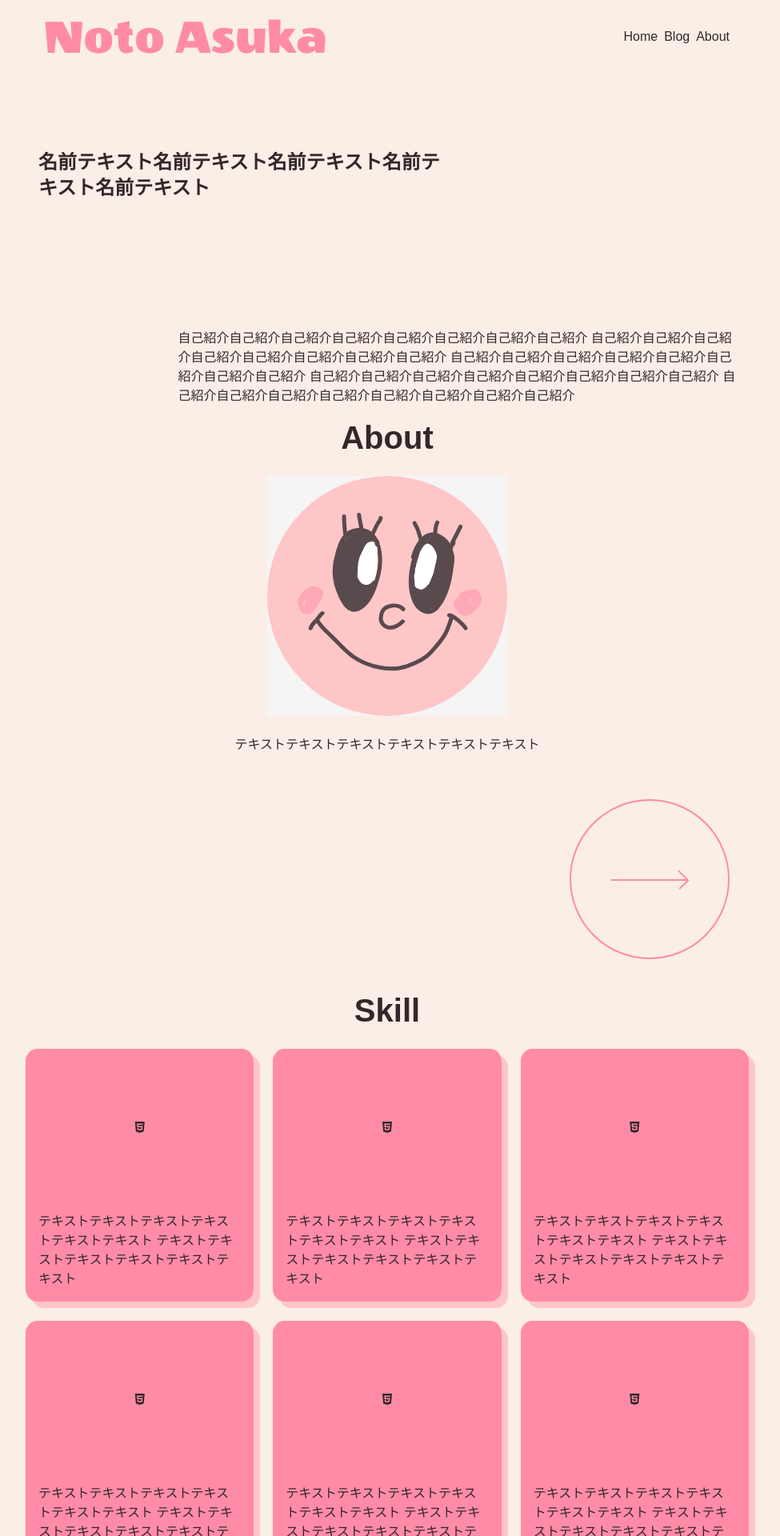
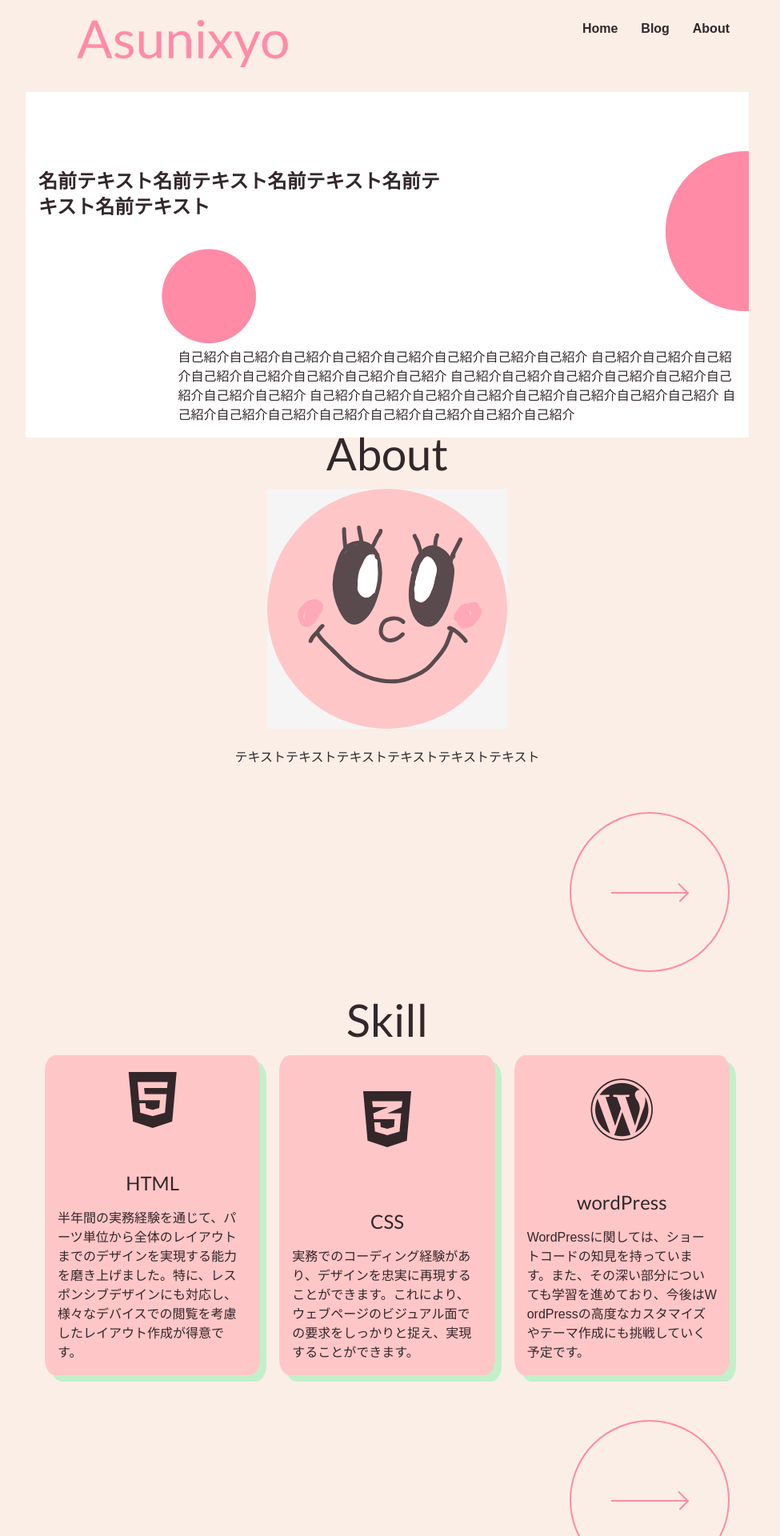
Before and after one commit to Asunixyo/nixyo-folio, a PHP site: page / in a window 1280 px wide. Shown: the top 1920 px of the page at 80% size, without its empty margins (156-1131 px from the left). Run offline with PHP 8.4, Linux system fonts and the light colour scheme.

Commit message:
html実装一旦終了

```diff
--- a/index.html
+++ b/index.html
@@ -6,23 +6,35 @@
     <link rel="stylesheet" href="scss/style.css" />
     <link
       rel="stylesheet"
+      href="https://fonts.googleapis.com/css?family=Lato"
+    />
+    <link
+      rel="stylesheet"
       href="https://cdnjs.cloudflare.com/ajax/libs/font-awesome/6.4.2/css/all.min.css"
     />
     <title>Noto Asuka</title>
   </head>
   <body>
     <header class="u-flex-space-between-x u-p3 u-max-w-content">
-      <img src="./images/noto_asuka.svg" alt="" />
-      <ul class="u-flex-center">
-        <li>Home</li>
-        <li class="u-mx1">Blog</li>
+      <div class="c-logo u-flex-center u-mx5">
+        <a href="index.html">
+          <img src="images/Asunixyo.png" alt="ロゴ" />
+        </a>
+      </div>
+      <ul class="l-header-nav u-flex-space-between-x u-text-bold">
+        <li>
+          <a href="index.html">Home</a>
+        </li>
+        <li class="u-mx1">
+          <a href="archive.html">Blog</a>
+        </li>
         <li>
           <a href="page-about.html">About</a>
         </li>
       </ul>
     </header>
     <main class="u-max-w-content">
-      <div class="u-p2">
+      <div class="u-p2 p-index-background-img">
         <div class="u-flex-start-x u-mt10">
           <p class="c-3-title u-w-60">
             名前テキスト名前テキスト名前テキスト名前テキスト名前テキスト
@@ -39,89 +51,70 @@
         </div>
       </div>
       <section>
-        <h2 class="c-5-title u-text-center">About</h2>
+        <h2 class="c-secondary-4-title u-text-center">About</h2>
         <div class="u-flex-center u-p3">
           <img src="images/nixyo.svg" alt="" />
         </div>
         <p class="u-text-center">
           テキストテキストテキストテキストテキストテキスト
         </p>
-        <a href="">
-          <div class="u-flex-end-x u-mr3 u-mt7">
+        <div class="u-flex-end-x u-mr3 u-mt7">
+          <a href="">
             <div class="c-more-circle-arrow">
               <span></span>
             </div>
-          </div>
-        </a>
+          </a>
+        </div>
       </section>
       <section class="u-mt5">
-        <h2 class="c-5-title u-text-center">Skill</h2>
-        <div class="u-grid-3">
+        <h2 class="c-secondary-4-title u-text-center">Skill</h2>
+        <div
+          class="p-index-content-skill-container u-grid-3 u-grid-2-md u-grid-1-sm u-mx3"
+        >
           <div class="u-p1 c-card-pickup u-mt3">
-            <div class="u-flex-center c-card-pickup-img">
+            <div class="c-card-img u-flex-center">
               <i class="fab fa-html5"></i>
             </div>
-            <p class="u-mt1 c-card-pickup-text">
-              テキストテキストテキストテキストテキストテキスト
-              テキストテキストテキストテキストテキストテキスト
-            </p>
+            <div class="c-card-skill-text u-mt5">
+              <div class="c-secondary-3-title u-flex-center">HTML</div>
+              <p class="u-mt1 c-card-pickup-text">
+                半年間の実務経験を通じて、パーツ単位から全体のレイアウトまでのデザインを実現する能力を磨き上げました。特に、レスポンシブデザインにも対応し、様々なデバイスでの閲覧を考慮したレイアウト作成が得意です。
+              </p>
+            </div>
           </div>
           <div class="u-p1 c-card-pickup u-mt3">
-            <div class="u-flex-center c-card-pickup-img">
-              <i class="fab fa-html5"></i>
+            <div class="c-card-img u-flex-center">
+              <i class="fab fa-css3-alt"></i>
             </div>
-            <p class="u-mt1 c-card-pickup-text">
-              テキストテキストテキストテキストテキストテキスト
-              テキストテキストテキストテキストテキストテキスト
-            </p>
+            <div class="c-card-skill-text u-mt5">
+              <div class="c-secondary-3-title u-flex-center">CSS</div>
+              <p class="u-mt1 c-card-pickup-text">
+                実務でのコーディング経験があり、デザインを忠実に再現することができます。これにより、ウェブページのビジュアル面での要求をしっかりと捉え、実現することができます。
+              </p>
+            </div>
           </div>
           <div class="u-p1 c-card-pickup u-mt3">
-            <div class="u-flex-center c-card-pickup-img">
-              <i class="fab fa-html5"></i>
+            <div class="c-card-img u-flex-center">
+              <i class="fab fa-wordpress"></i>
             </div>
-            <p class="u-mt1 c-card-pickup-text">
-              テキストテキストテキストテキストテキストテキスト
-              テキストテキストテキストテキストテキストテキスト
-            </p>
-          </div>
-          <div class="u-p1 c-card-pickup u-mt3">
-            <div class="u-flex-center c-card-pickup-img">
-              <i class="fab fa-html5"></i>
+            <div class="c-card-skill-text u-mt5">
+              <div class="c-secondary-3-title u-flex-center">wordPress</div>
+              <p class="u-mt1 c-card-pickup-text">
+                WordPressに関しては、ショートコードの知見を持っています。また、その深い部分についても学習を進めており、今後はWordPressの高度なカスタマイズやテーマ作成にも挑戦していく予定です。
+              </p>
             </div>
-            <p class="u-mt1 c-card-pickup-text">
-              テキストテキストテキストテキストテキストテキスト
-              テキストテキストテキストテキストテキストテキスト
-            </p>
-          </div>
-          <div class="u-p1 c-card-pickup u-mt3">
-            <div class="u-flex-center c-card-pickup-img">
-              <i class="fab fa-html5"></i>
-            </div>
-            <p class="u-mt1 c-card-pickup-text">
-              テキストテキストテキストテキストテキストテキスト
-              テキストテキストテキストテキストテキストテキスト
-            </p>
-          </div>
-          <div class="u-p1 c-card-pickup u-mt3">
-            <div class="u-flex-center c-card-pickup-img">
-              <i class="fab fa-html5"></i>
-            </div>
-            <p class="u-mt1 c-card-pickup-text">
-              テキストテキストテキストテキストテキストテキスト
-              テキストテキストテキストテキストテキストテキスト
-            </p>
           </div>
         </div>
-        <a href="">
-          <div class="u-flex-end-x u-mr3 u-mt7">
+        <div class="u-flex-end-x u-mr3 u-mt7">
+          <a href="">
             <div class="c-more-circle-arrow">
               <span></span>
             </div>
-          </div>
-        </a>
+          </a>
+        </div>
       </section>
       <section>
-        <h2 class="c-5-title u-text-center u-mt5">About</h2>
+        <h2 class="c-secondary-4-title u-text-center">About</h2>
         <div class="u-flex-md-xl u-flex-md u-m3">
           <div class="c-post-img u-flex-center u-mx-auto">
             <img src="images/how-to-use-chatgpt.png" alt="" />
@@ -188,29 +181,49 @@
             </p>
           </div>
         </div>
-        <a href="">
-          <div class="u-flex-end-x u-mr3 u-mt7">
+        <div class="u-flex-end-x u-mr3 u-mt7">
+          <a href="">
             <div class="c-more-circle-arrow">
               <span></span>
             </div>
-          </div>
-        </a>
+          </a>
+        </div>
       </section>
     </main>
-    <footer class="u-max-w-content">
-      <div class="u-flex-center">
-        <div class="u-mr2">
-          <i class="fab fa-html5"></i>
-          <i class="fab fa-html5"></i>
-          <i class="fab fa-html5"></i>
-        </div>
-        <div class="c-more-contact">
-          <div class="c-more-contact-circle-arrow u-flex-center">
-            <span>contact</span>
+    <footer class="p-footer-container-main-sns u-mt7">
+      <div class="u-flex-center p-footer-container">
+        <div class="p-footer-container-main-sns u-flex-center-x u-mr2">
+          <div
+            class="p-footer-container-main-sns-icon u-flex-center u-mx5 u-mx2-sm"
+          >
+            <a href="https://github.com/Asunixyo">
+              <i class="fa-brands fa-github"></i>
+            </a>
+          </div>
+          <div
+            class="p-footer-container-main-sns-icon u-flex-center u-mx5 u-mx2-sm"
+          >
+            <a href="https://www.threads.net/@asu__nixyo">
+              <i class="fa-brands fa-threads"></i>
+            </a>
+          </div>
+          <div
+            class="p-footer-container-main-sns-icon u-flex-center u-mx5 u-mx2-sm"
+          >
+            <a href="https://www.instagram.com/asu__nixyo/">
+              <i class="fa-brands fa-instagram"></i>
+            </a>
           </div>
         </div>
+        <div class="c-more-contact u-my8">
+          <a href="">
+            <div class="c-more-contact-circle-arrow u-flex-center">
+              <span>contact</span>
+            </div>
+          </a>
+        </div>
       </div>
-      <div class="u-text-center u-my3">&copy; 2023 Noto Asuka</div>
+      <div class="p-footer-copyright u-flex-center u-p3">&copy; 2023 Asunixyo</div>
     </footer>
   </body>
 </html>
--- a/scss/foundation/_variables.scss
+++ b/scss/foundation/_variables.scss
@@ -42,7 +42,7 @@ $z-index: (
 
 // Font
 $font-family-primary: "Yu Gothic", sans-serif;
-$font-family-secondary: "Zen Dots", cursive;
+$font-family-secondary: "Lato", Frank Ruhl Libre;
 
 $font-size: (
   "h1": mu(4),
--- a/scss/object/component/_card.scss
+++ b/scss/object/component/_card.scss
@@ -5,10 +5,10 @@
   &-pickup {
     display: grid;
     grid-template-rows: 1.5fr 1fr;
-    background-color: map-get($global-colors, "primary");
+    background-color: map-get($global-colors, "secondary");
     border-radius: 5%;
-    max-height: mu(40);
-    box-shadow: mu(1) mu(1) 0 map-get($global-colors, "secondary");
+    max-height: mu(50);
+    box-shadow: mu(1) mu(1) 0 map-get($global-colors, "tertiary");
     &-img {
       height: 100%;
       > img {
@@ -43,6 +43,9 @@
         margin-top: mu(1);
       }
     }
+  }
+  &-img {
+    font-size: mu(10);
   }
   &-skill {
     display: grid;
--- a/scss/object/component/_more.scss
+++ b/scss/object/component/_more.scss
@@ -13,6 +13,7 @@
     height: $circle-radius;
     border: $line-width solid map-get($global-colors, "primary");
     border-radius: 50%;
+
     &::before,
     &::after,
     span {
@@ -33,6 +34,7 @@
       width: $arrow-point-length;
       height: $line-width;
     }
+
     &::before {
       top: 50%;
       left: calc(50% + $arrow-length/2 - $arrow-point-length);
@@ -46,10 +48,12 @@
       transform-origin: 100% 0%;
       transform: translateY(0) rotate(-45deg);
     }
+
     &:hover {
       opacity: 0.5;
     }
   }
+
   &-contact {
     $line-width: 4px;
     $circle-radius: mu(20);
@@ -58,19 +62,23 @@
       position: relative;
       width: $circle-radius;
       height: $circle-radius;
-      border: $line-width solid map-get($global-colors, "primary");
+      border: $line-width solid map-get($global-colors, "font-secondary");
       border-radius: 50%;
+
       span {
-        font-family: $font-family-secondary;
+        // font-family: $font-family-secondary;
         font-size: mu(3);
         font-weight: bold;
+        color: map-get($global-colors, "font-secondary");
       }
+
       &:hover {
         opacity: 0.5;
         cursor: pointer;
       }
     }
   }
+
   &-read {
     border: 1px solid map-get($global-colors, "white");
     padding: mu(1) mu(5);
--- a/scss/object/component/_title.scss
+++ b/scss/object/component/_title.scss
@@ -100,7 +100,7 @@
 
 .c-secondary-4-title {
   font-family: $font-family-secondary;
-  font-size: mu(4);
+  font-size: mu(7);
   line-height: mu(5);
 }
 
--- a/scss/object/project/_footer.scss
+++ b/scss/object/project/_footer.scss
@@ -3,39 +3,48 @@
 
 .p-footer {
   &-container {
-    background-color: map-get($global-colors, "secondary");
+    background-color: map-get($global-colors, "primary");
+
     &-main {
       &-sns {
         &-icon {
           width: mu(8);
           height: mu(8);
           border-radius: 50%;
+
           i {
             border-radius: 50%;
           }
+
           &:first-child {
-            color: map-get($global-colors, "bg-primary");
+            color: map-get($global-colors, "font-secondary");
+
             i {
-              background-color: map-get($global-colors, "white");
+              background-color: map-get($global-colors, "bg-primary");
               font-size: mu(8);
             }
           }
+
           &:nth-child(2) {
             background-color: map-get($global-colors, "bg-primary");
+
             i {
-              color: map-get($global-colors, "white");
+              color: map-get($global-colors, "font-secondary");
               font-size: mu(7);
             }
           }
+
           &:last-child {
-            background-color: map-get($global-colors, "white");
+            background-color: map-get($global-colors, "bg-primary");
+
             i {
-              color: map-get($global-colors, "bg-primary");
+              color: map-get($global-colors, "font-secondary");
               font-size: mu(5);
             }
           }
         }
       }
+
       &-bottom {
         &-cat {
           width: mu(25);
--- a/scss/object/project/_index.scss
+++ b/scss/object/project/_index.scss
@@ -50,3 +50,7 @@
     }
   }
 }
+
+.p-index-background-img {
+  background-image: url('/images/index-bg.png');
+}
```
Also changed, not shown: images/Asunixyo.png (added), images/index-bg.png (added), scss/style.css, 1 other file.
